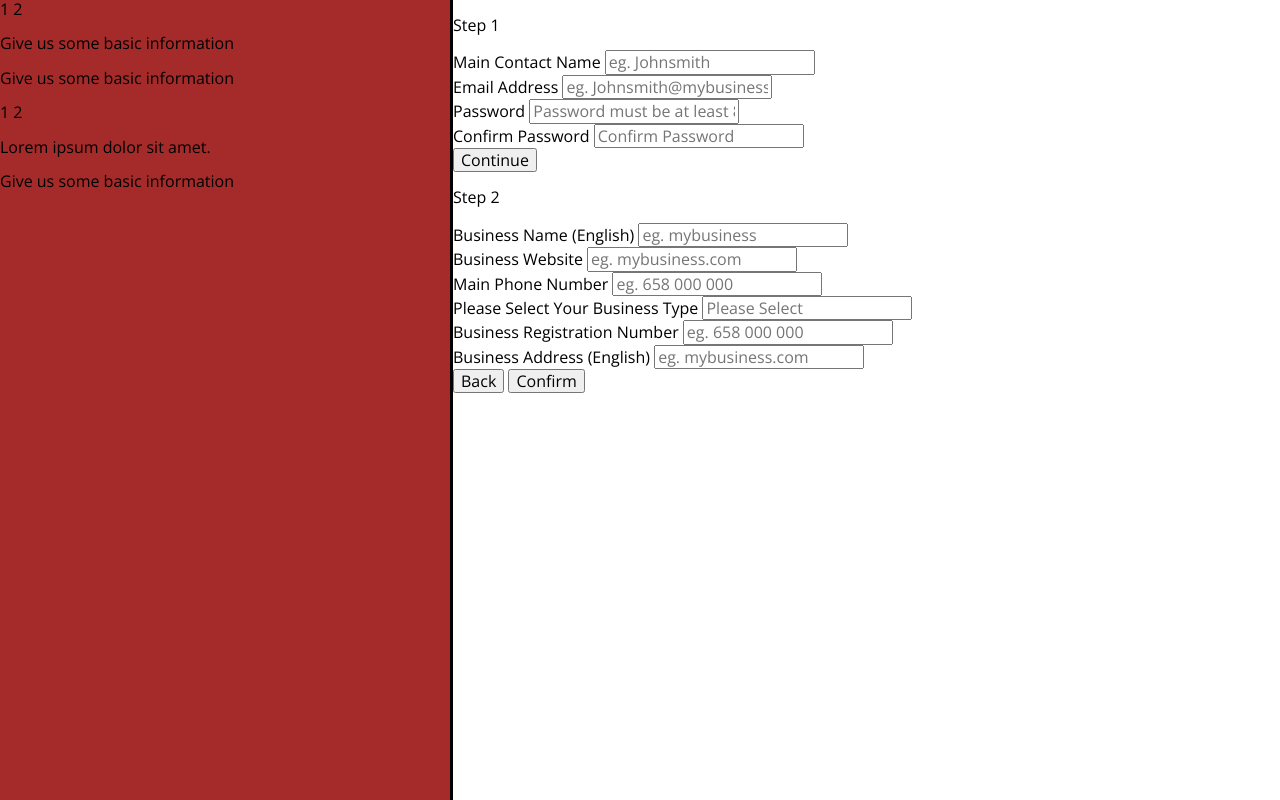
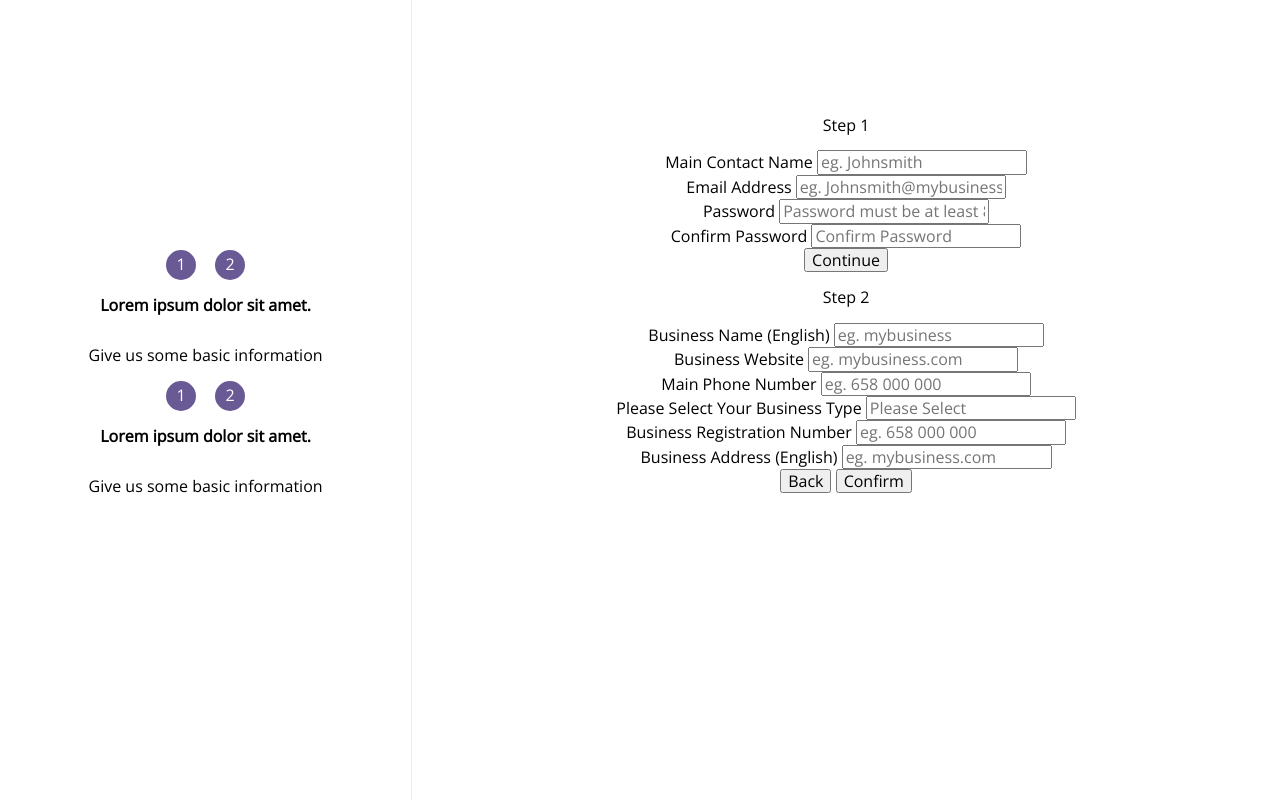
Before and after one commit to emre-crg/dopigo-challenge, a website: page index.html in a window 1280 px wide. Drawn offline with nearby package versions, Linux system fonts and the light colour scheme.

Commit message:
sass dosyaları düzenlendi. Form-info fix'lendi.

```diff
--- a/index.html
+++ b/index.html
@@ -13,26 +13,38 @@
 <body>
   <div class="container">
 
-    <div class="forminfo">
+    <div class="form-info">
 
-      <div class="tabInfo">
-        <div>
-          <span class="step">1</span>
-          <span class="step">2</span>
+      <div class="tab">
+        <div class="tap-pointer">
+          <div class="tab-pointer-item"><span>1</span></div>
+          <div class="tab-pointer-item"><span>2</span></div>
         </div>
 
-        <p>Give us some basic information</p>
-        <p>Give us some basic information</p>
+        <div class="tab-title">
+          <p>Lorem ipsum dolor sit amet.</p>
+        </div>
+
+        <div class="tab-description">
+          <p>Give us some basic information</p>
+        </div>
+
       </div>
 
-      <div class="tabInfo">
-        <div>
-          <span class="step">1</span>
-          <span class="step">2</span>
+      <div class="tab">
+        <div class="tab-pointer">
+          <div class="tab-pointer-item"><span>1</span></div>
+          <div class="tab-pointer-item"><span>2</span></div>
         </div>
 
-        <p>Lorem ipsum dolor sit amet.</p>
-        <p>Give us some basic information</p>
+        <div class="tab-title">
+          <p>Lorem ipsum dolor sit amet.</p>
+        </div>
+
+        <div class="tab-description">
+          <p>Give us some basic information</p>
+        </div>
+
       </div>
 
 
@@ -41,7 +53,7 @@
     <div class="form">
       <form id="regForm" action="">
 
-        <div class="tab">
+        <div class="tabF">
           <p>Step 1</p>
 
           <div class="form-row">
@@ -66,7 +78,7 @@
           </div>
         </div>
 
-        <div class="tab">
+        <div class="tabF">
           <p>Step 2</p>
 
           <div class="form-row">
@@ -104,5 +116,8 @@
     </div>
 
   </div>
+
+  <script src="js/jquery-3.5.1.min.js"></script>
+  <script src="js/main.js"></script>
 </body>
 </html>
--- /dev/null
+++ b/sass/components/formInfo.scss
@@ -0,0 +1,33 @@
+.tab {
+  display: flex;
+  flex-direction: column;
+
+  &-pointer {
+
+    align-items: center;
+
+    &-item {
+      display: inline-block;
+      color: white;
+      height: 30px;
+      width: 30px;
+      text-align: center;
+      background-color: $color-primary;
+      border: none;
+      border-radius: 50%;
+
+      & + & {
+        margin-left: 15px;
+      }
+
+      span {
+        display: block;
+        padding-top: 5px;
+      }
+    }
+  }
+
+  &-title {
+    font-weight: bold;
+  }
+}
--- a/sass/variable.scss
+++ b/sass/config/variable.scss
@@ -5,5 +5,8 @@ $border-radius: 3px;
 $font-size: 16px;
 //
 $color-primary: #695a96;
+$color-grey: #ecebef;
+$color-grey-dark: #908d99;
+
 //
 $font-family: 'Open Sans', sans-serif;
--- a/sass/global.scss
+++ /dev/null
@@ -1,23 +0,0 @@
-html,
-body {
-  height: 100%;
-  font-family: $font-family;
-  //line-height: 1.4;
-}
-
-.container {
-  height: 100%;
-  display: flex;
-
-  .forminfo {
-    width: 450px;
-    min-width: 300px;
-    border-right: 3px solid black ;
-    background-color: brown;
-  }
-
-  .form {
-    width: 650px;
-    min-width: 500px;
-  }
-}
--- /dev/null
+++ b/sass/global/global.scss
@@ -0,0 +1,30 @@
+html,
+body {
+  height: 100%;
+  font-family: $font-family;
+  //line-height: 1.4;
+}
+
+.container {
+  height: 100%;
+  display: flex;
+  background-color: white;
+
+  .form-info {
+    width: 450px;
+    min-width: 300px;
+    border-right: 1px solid $color-grey;
+    text-align: center;
+    padding-top: 250px;
+
+  }
+
+  .form {
+    width: 950px;
+    min-width: 500px;
+    text-align: center;
+    margin-left: auto;
+    margin-right: auto;
+    padding-top: 100px;
+  }
+}
--- a/sass/main.scss
+++ b/sass/main.scss
@@ -1,3 +1,6 @@
-@import "variable";
-@import "normalize";
-@import "global";
+@import "config/variable";
+@import "global/normalize";
+@import "global/global";
+
+@import "components/form";
+@import "components/formInfo";
```
Also changed, not shown: js/main.js (added, +21 -0 lines), css/main.css, sass/components/form.scss (added), sass/global/normalize.scss (renamed from sass/normalize.scss).
